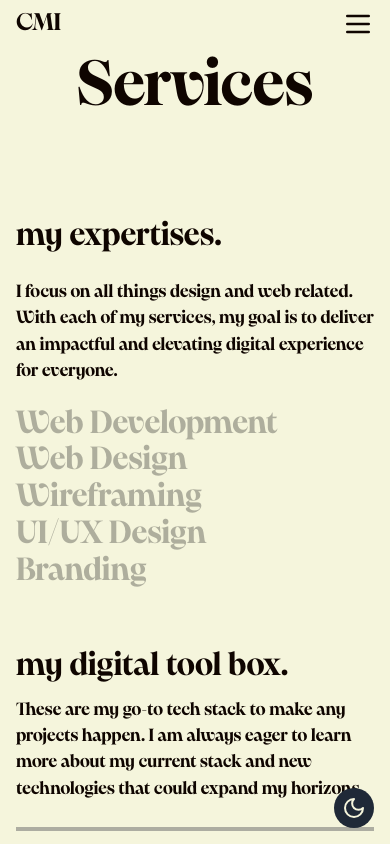
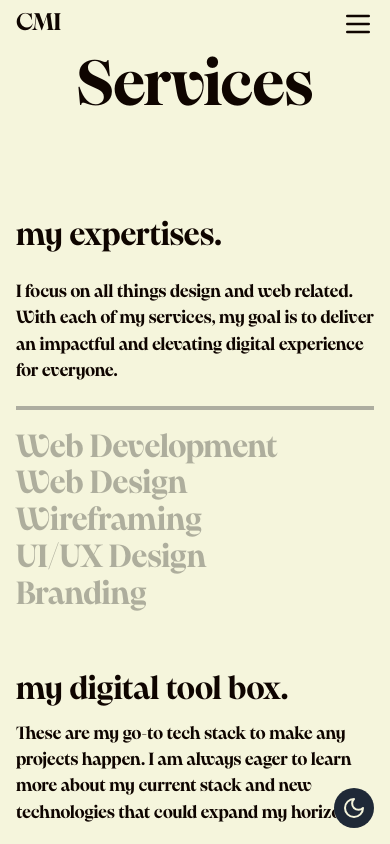
Before and after one commit to CMI-James/main-portfolio, a Next.js app: page /Services in a window 390 px wide. Shown: the top 844 px of the page. Built offline with nearby package versions, Linux system fonts and the light colour scheme.

Commit message:
feat: added floating objects to the homepage

```diff
--- a/src/components/About.jsx
+++ b/src/components/About.jsx
@@ -10,7 +10,7 @@ const AboutMe = () => {
       <SectionHeader title="About Me" />
       <SectionBody>
         <div className="min-h-screen mt-20 flex flex-col md:flex-row gap-x-10 relative ">
-          <div className="flex-1 sticky top-0 h-fit ">
+          <div className="flex-1 md:sticky top-0 h-fit ">
             <Image src={AboutDp} width={0} height={0} className="w-full " />
           </div>
           <div className="flex-1">
--- a/src/components/Services.jsx
+++ b/src/components/Services.jsx
@@ -31,7 +31,7 @@ const Services = () => {
       <SectionBody>
         <div className="space-y-14 mt-20">
           <div className="mt-10 grid grid-cols-1 gap-5 md:grid-cols-2 md:gap-24 relative">
-            <div className="space-y-6 sticky top-0 h-full">
+            <div className="space-y-6   h-full">
               <h3 className="text-heading-3 2xl:text-7xl font-semibold leading-tight">
                 my expertises.
               </h3>
@@ -41,6 +41,7 @@ const Services = () => {
                 digital experience for everyone.
               </p>
             </div>
+            <div className="h-1 w-full bg-accent-100 opacity-50 md:hidden"></div>
             <div className="select-none leading-[2.3rem] text-secondary-500 md:leading-[2.5rem] lg:leading-[3.4rem]">
               {expertiseItems.map((item, index) => (
                 <p
@@ -54,7 +55,7 @@ const Services = () => {
           </div>
 
           <div className="mt-10 grid grid-cols-1 gap-5 md:grid-cols-2 md:gap-24 ">
-            <div className="space-y-6  sticky top-10">
+            <div className="space-y-6  ">
               <div className="space-y-3 2xl:space-y-10  ">
                 <h3 className="text-heading-3 2xl:text-7xl font-semibold leading-tight ">
                   my digital tool box.
```
